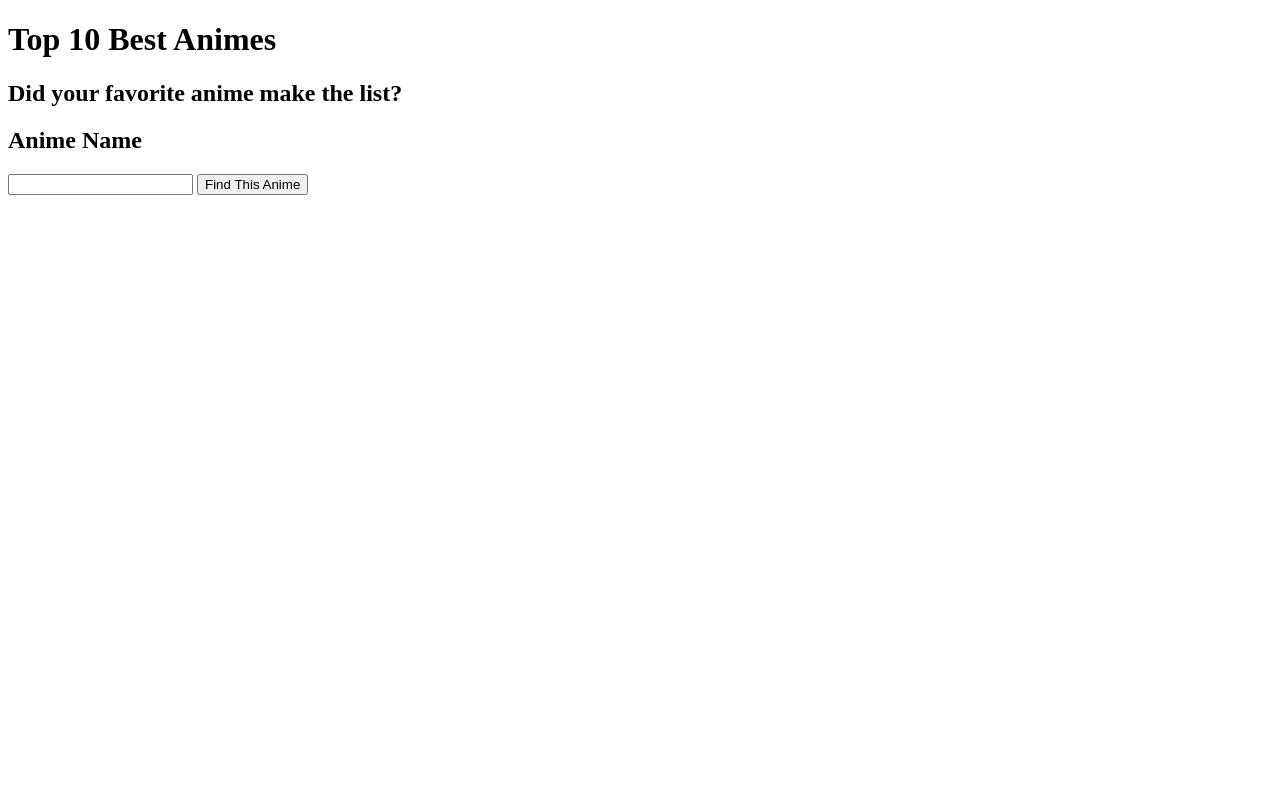
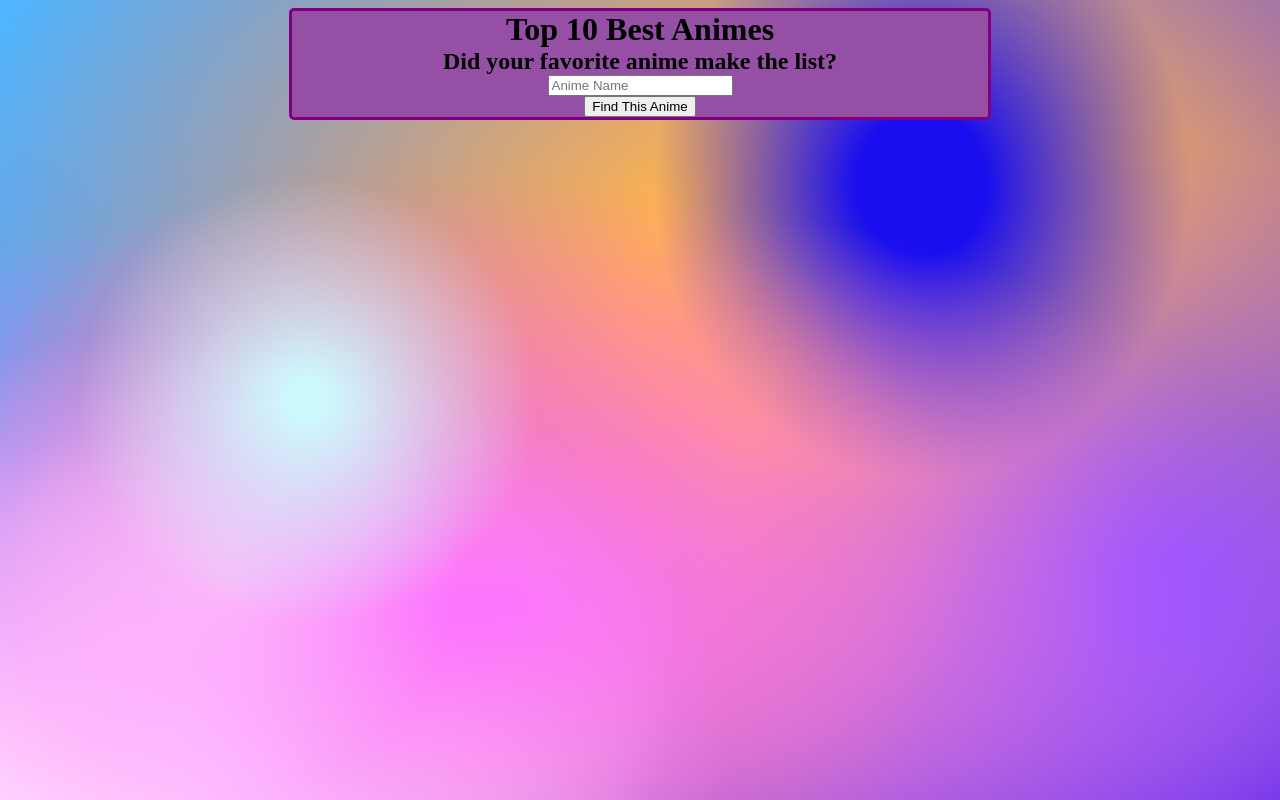
Before and after one commit to Yassahr/anime-watchlist, a website: page public/index.html in a window 1280 px wide. Drawn offline with Linux system fonts and the light colour scheme.

Commit message:
updated read.me and new design

```diff
--- /dev/null
+++ b/public/css/main.css
@@ -0,0 +1,46 @@
+html{
+    box-sizing: content-box;
+    width: 100%;
+    height: 100%;
+    background-size: cover;
+    background-position: 0px 0px,0px 0px,0px 0px,0px 0px,0px 0px,0px 0px,0px 0px,0px 0px,0px 0px,0px 0px,0px 0px,0px 0px;
+    background-image:
+        radial-gradient(18% 28% at 24% 50%, #CEFAFFFF 7%, #073AFF00 100%),
+        radial-gradient(18% 28% at 18% 71%, #FFFFFF59 6%, #073AFF00 100%),
+        radial-gradient(70% 53% at 36% 76%, #FC73FFFF 0%, #073AFF00 100%),
+        radial-gradient(42% 53% at 15% 94%, #FFFFFFFF 7%, #073AFF00 100%),
+        radial-gradient(42% 53% at 34% 72%, #FF6D6DB5 7%, #073AFF00 100%),
+        radial-gradient(18% 28% at 35% 87%, #FFFFFFFF 7%, #073AFF00 100%),
+        radial-gradient(31% 43% at 7% 98%, #FFFFFFFF 24%, #073AFF00 100%),
+        radial-gradient(21% 37% at 72% 23%, #0500FCEB 24%, #073AFF00 100%),
+        radial-gradient(35% 56% at 91% 74%, #8A4FFFF5 9%, #073AFF00 100%),
+        radial-gradient(74% 86% at 67% 38%, #FFB44EFF 24%, #073AFF00 100%),
+        linear-gradient(125deg, #4EB5FFFF 1%, #4C00FCFF 100%),
+        linear-gradient(125deg, #9E7FF5FF 1%, #4C00FCFF 100%);
+}
+body{
+    display: flex;
+    align-items: center;
+    justify-content: center;
+}
+.container{
+    margin: auto 0;
+    flex-direction: column;
+    flex-basis: auto;
+    border: 3px solid purple;
+    border-radius: 5px;
+    width: 55%;
+    background-color: rgb(149,80,166);
+}
+.container *{
+    display: flex;
+    margin: auto;
+    justify-content: center;
+}
+.main{
+    flex-direction: column;
+}
+
+script{
+    display: none;
+}
--- a/public/index.html
+++ b/public/index.html
@@ -2,16 +2,19 @@
 <html lang="en">
   <head>
     <meta charset="UTF-8" />
+    <meta name="viewport" content="width=device-width, initial-scale=1, user-scalable=no" />
     <title>Anime Watchlist</title>
+    <link rel="stylesheet" href="css/main.css">
   </head>
+
   <body>
+    <div class="container">
       <h1>Top 10 Best Animes</h1>
       <h2>Did your favorite anime make the list?</h2>
 
 
-    <div>
-        <h2>Anime Name</h2>
-        <input type="text" id="animeName">
+      <div class="main">
+          <input type="text" id="animeName" placeholder="Anime Name">
           <button id="find">Find This Anime</button>
           <div>
             <h2 class="nam"></h2>
@@ -23,6 +26,7 @@
           <div>
             <img class="img" src="">
           </div>
+        </div>
           <!-- style info -->
     </div>
 
--- a/server.js
+++ b/server.js
@@ -91,7 +91,7 @@ app.get('/api/:animeName', (req, res)=>{
 
     //add something that includes-maybe includes? and every: irritat through array->find obj.name that  where each letter is included in ma,e/array
     const animeName = req.params.animeName.toLowerCase().split(' ').join('')
-
+//inside the if statement use findindex -> includes all of search criteria-> make it a helper function and return value
     console.log(animeName)
 
     if(animes[animeName]){
```
Also changed, not shown: README.md. Lines whose indentation alone changed are shown as unchanged.
